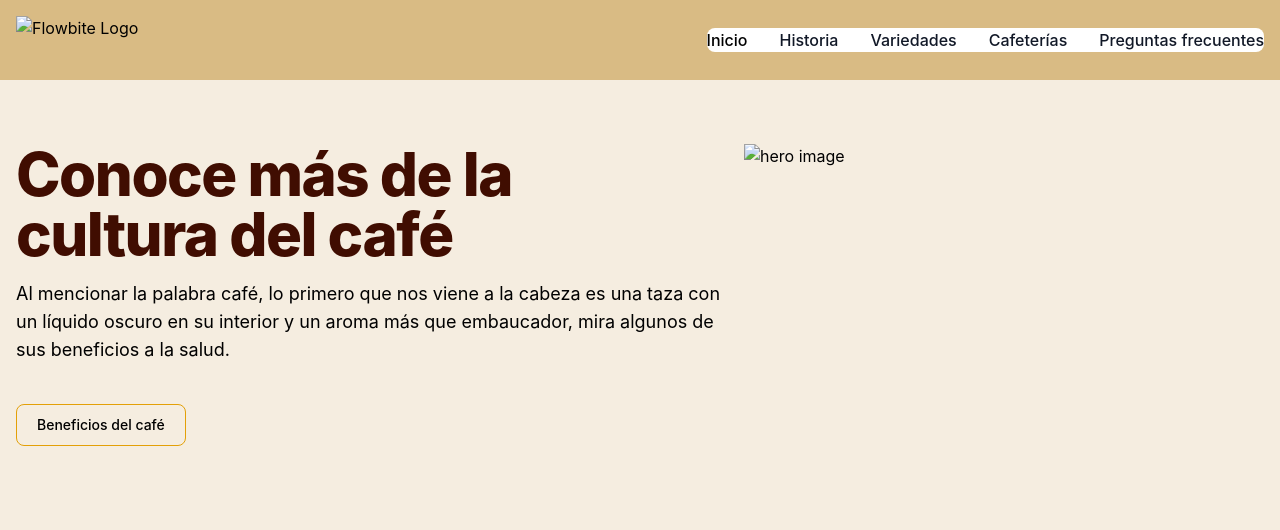
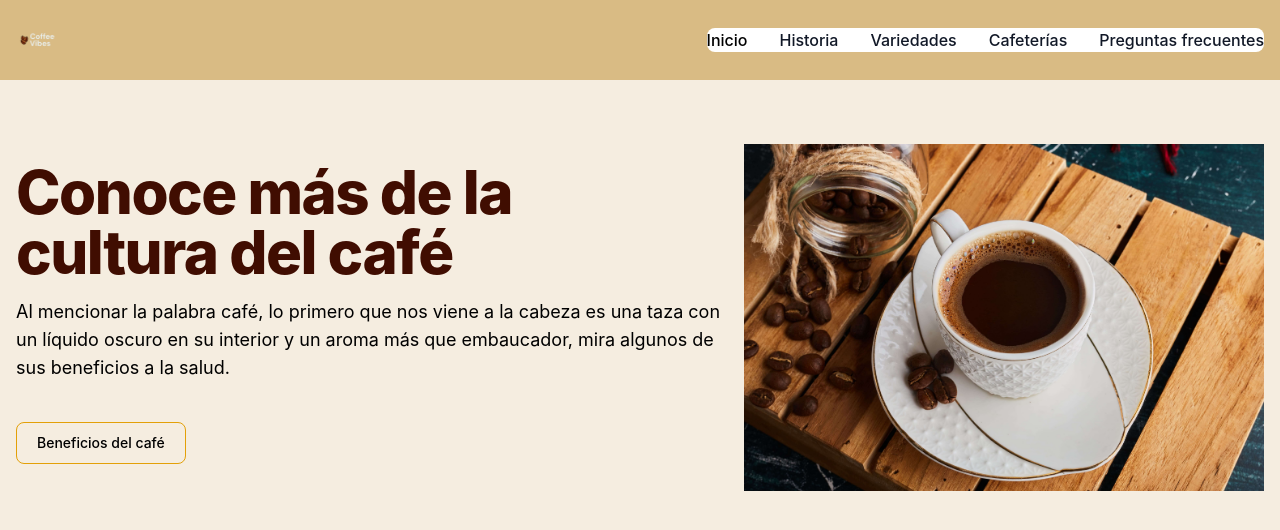
Before and after one commit to SusieGarcia09/CoffeeVibes-Tailwind-s-version-, a website: page index.html in a window 1280 px wide. Drawn offline with nearby package versions, Linux system fonts and the light colour scheme; the site is published under a folder, as on GitHub Pages, so addresses that start at the root find nothing.

Commit message:
se realizó un cambio

```diff
--- a/index.html
+++ b/index.html
@@ -11,7 +11,7 @@
 <nav class="bg-coffee-50">
     <div class="max-w-screen-xl flex flex-wrap items-center justify-between mx-auto p-4">
       <a href="https://flowbite.com/" class="flex items-center space-x-3 rtl:space-x-reverse">
-          <img src="../img/logo.png" class="h-12" alt="Flowbite Logo" />
+          <img src="./img/logo.png" class="h-12" alt="Flowbite Logo" />
       </a>
       <button data-collapse-toggle="navbar-default" type="button" class="inline-flex items-center p-2 w-10 h-10 justify-center text-sm text-gray-500 rounded-lg md:hidden hover:bg-gray-100 focus:outline-none focus:ring-2 focus:ring-gray-200 dark:text-gray-400 dark:hover:bg-gray-700 dark:focus:ring-gray-600" aria-controls="navbar-default" aria-expanded="false">
           <span class="sr-only">Open main menu</span>
@@ -52,7 +52,7 @@
             </div>
         </div>
         <div class="lg:mt-0 lg:col-span-5 lg:flex">
-            <img src="/img/cup-coffee-with-grains.jpg" alt="hero image">
+            <img src="./img/cup-coffee-with-grains.jpg" alt="hero image">
         </div>
     </div>
 </section>
```
